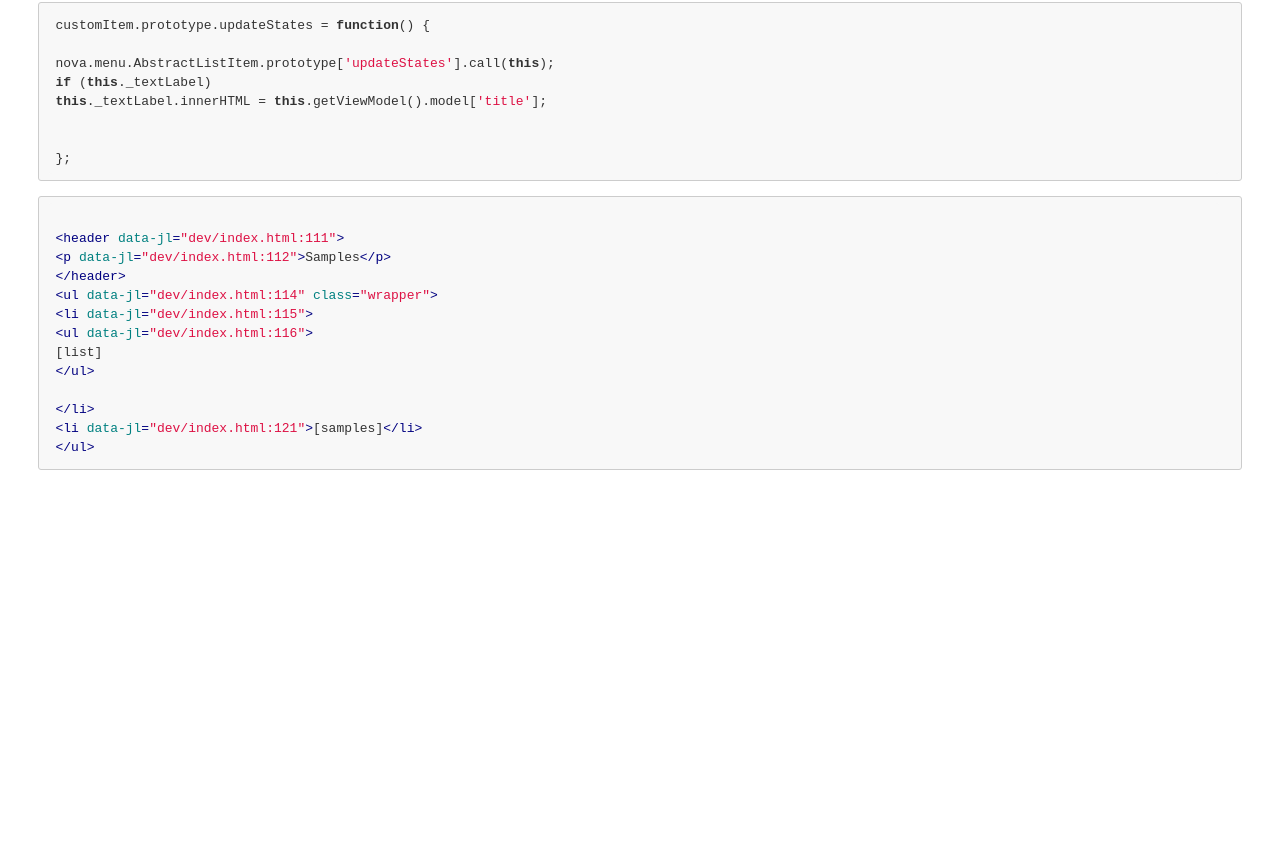
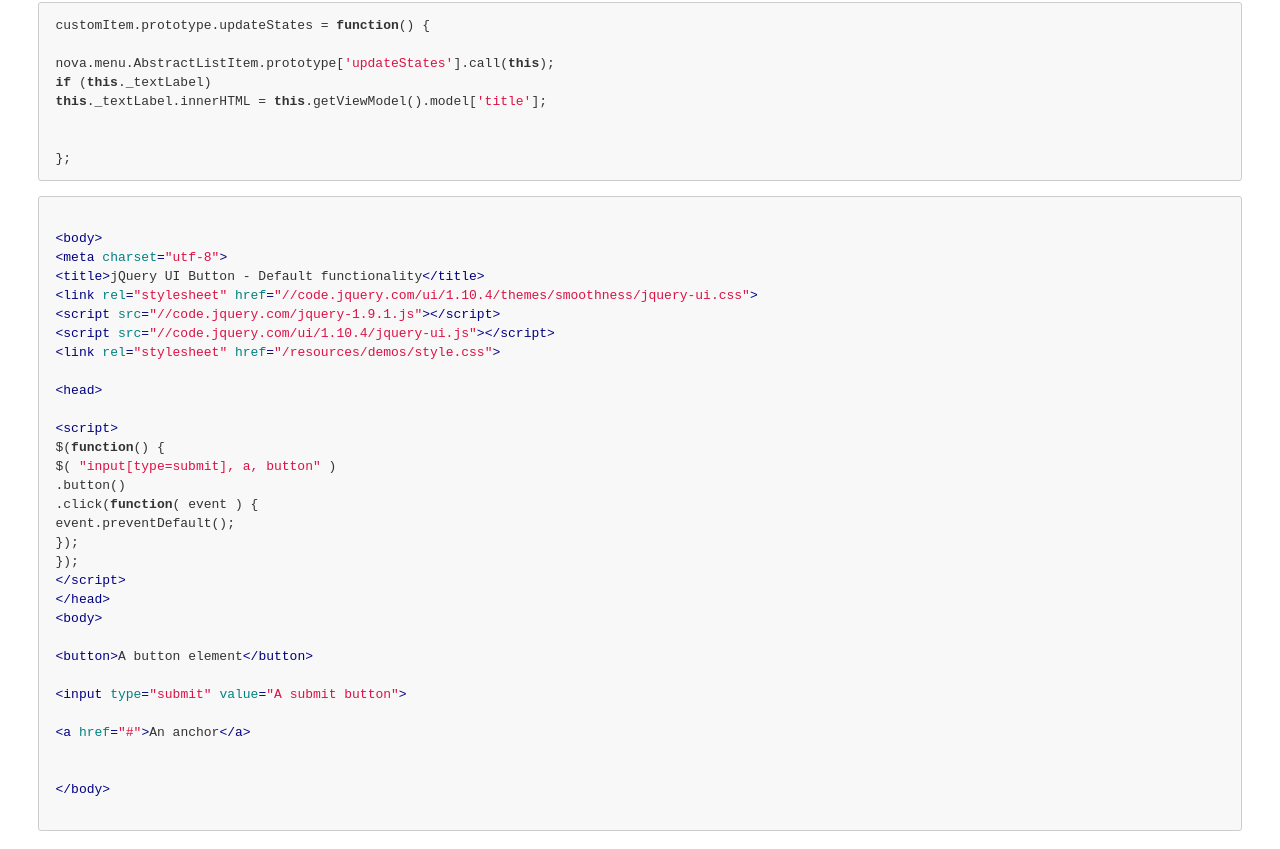
Before and after one commit to fahimc/MarkdownElement, a website: page dev/index.html in a window 1280 px wide. Shown: the part 2577-3426 px from the top of the page. Before the commit the page ends 3065 px from the top, so only its background shows below. Drawn offline with Linux system fonts and the light colour scheme.

Commit message:
aother fix on adding html code into markdown

````diff
--- a/dev/index.html
+++ b/dev/index.html
@@ -107,20 +107,38 @@ customItem.prototype.updateStates = function() {
 ```
 
 ```
+<!--
 <body>
-		<header>
-			<p>Samples</p>
-		</header>
-		<ul class="wrapper">
-			<li>
-				<ul>
-					[list]
-				</ul>
+		 <meta charset="utf-8">
+  <title>jQuery UI Button - Default functionality</title>
+  <link rel="stylesheet" href="//code.jquery.com/ui/1.10.4/themes/smoothness/jquery-ui.css">
+  <script src="//code.jquery.com/jquery-1.9.1.js"></script>
+  <script src="//code.jquery.com/ui/1.10.4/jquery-ui.js"></script>
+  <link rel="stylesheet" href="/resources/demos/style.css">
 
-			</li>
-			<li>[samples]</li>
-		</ul>
-	</body>
+<head>
+
+  <script>
+  $(function() {
+    $( "input[type=submit], a, button" )
+      .button()
+      .click(function( event ) {
+        event.preventDefault();
+      });
+  });
+  </script>
+</head>
+<body>
+
+<button>A button element</button>
+
+<input type="submit" value="A submit button">
+
+<a href="#">An anchor</a>
+
+
+</body>
+-->
 ```
 </markdown>
 	</body>
--- a/dev/lib/markdownHTML.js
+++ b/dev/lib/markdownHTML.js
@@ -31,17 +31,22 @@ var MarkdownHTML = (function() {
     convertCodeToText : function(content) {
       content = content.replace(/\r?\n|\r/g, "<br>");
 
-      var pattern = /<code[^>]*>((.|[\n\r])*)<\/code>/img;
+      var pattern = /<code[^>]*>(.*?)<\/code>/img;
       var codeTags = content.match(pattern);
+      var elem = document.createElement("div");
 
       for (var a = 0; a < codeTags.length; a++) {
         var code = codeTags[a];
-        code = code.replace("<code>", "");
-        code = code.replace("</code>", "");
+        var newCode = code;
 
-        var escapedCode = escape(code);
+        newCode = newCode.replace("<code>", "");
+        newCode = newCode.replace("</code>", "");
+        newCode = newCode.replace("&lt;!--", "");
+        newCode = newCode.replace("--&gt;", "");
 
-        var newCode = "<code>" + escapedCode + "</code>";
+        elem.innerText = newCode;
+
+        var newCode = "<code>" + elem.innerText + "</code>";
 
         content = content.replace(code, newCode);
 
````
Also changed, not shown: example/index.html (+30 -12 lines), release/markdownhtml.js, release/markdownhtml.min.js.
